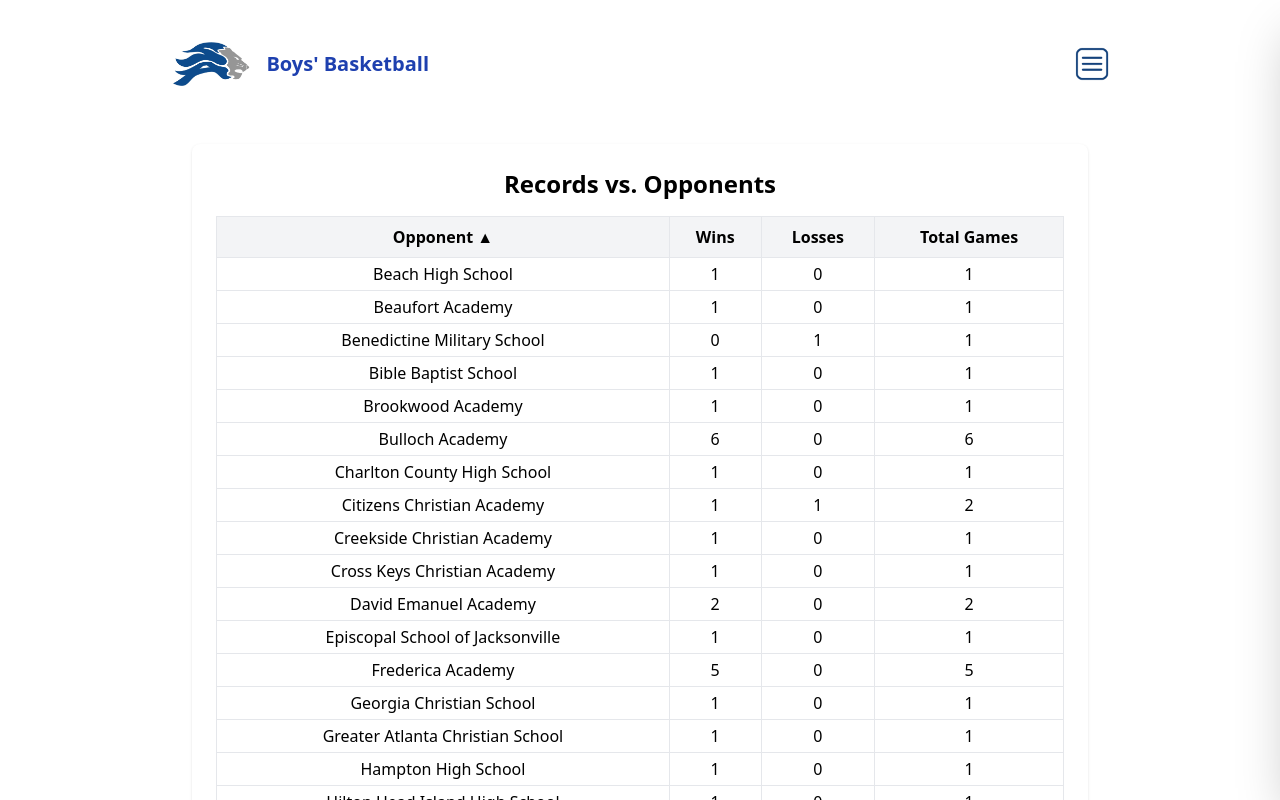
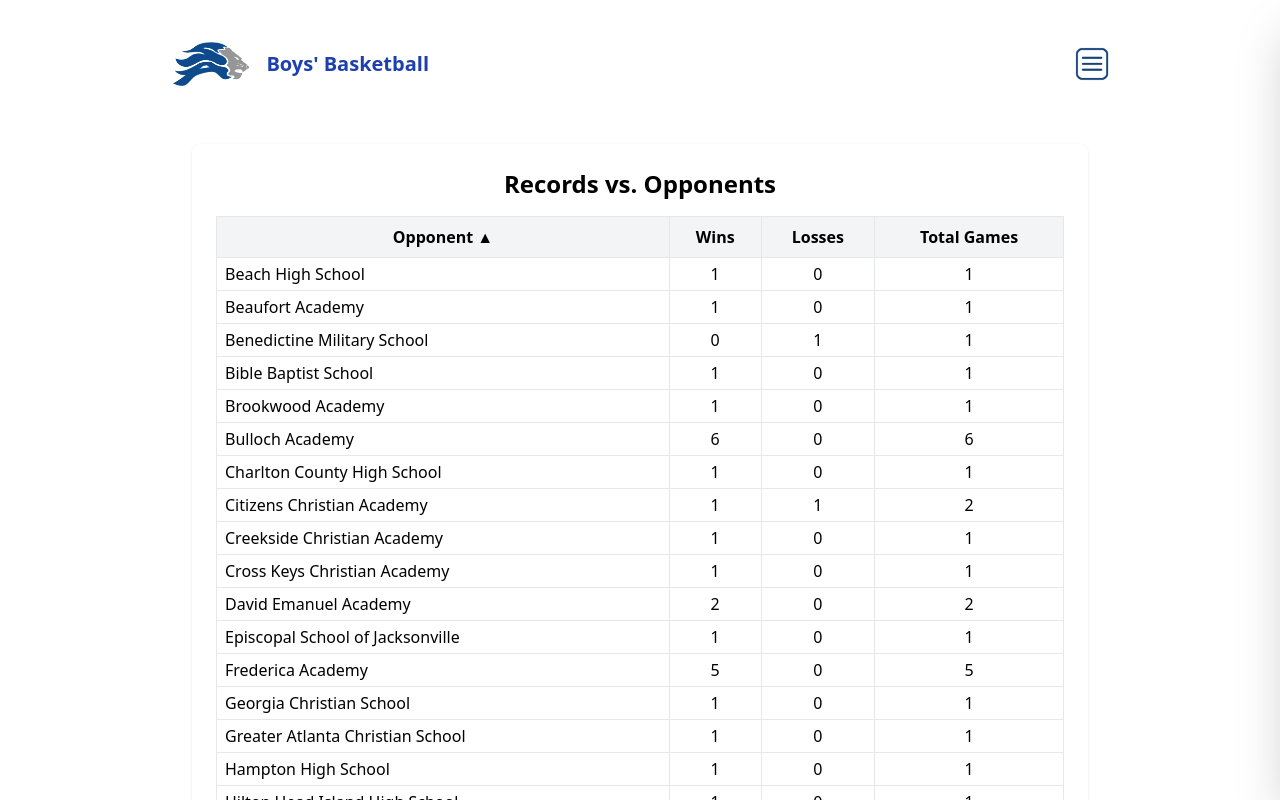
Before and after one commit to newonda1/st-andrews-basketball, a React (Vite) app: page /records/opponents in a window 1280 px wide. Shown: the top 800 px of the page. Built offline with nearby package versions, Linux system fonts and the light colour scheme.

Commit message:
Update RecordsVsOpponents.jsx

```diff
--- a/src/pages/RecordsVsOpponents.jsx
+++ b/src/pages/RecordsVsOpponents.jsx
@@ -5,6 +5,7 @@ function RecordsVsOpponents() {
   const [opponentRecords, setOpponentRecords] = useState({});
   const [sortField, setSortField] = useState("Opponent");
   const [sortDirection, setSortDirection] = useState("asc");
+  const [expandedOpponent, setExpandedOpponent] = useState(null);
 
   useEffect(() => {
     fetch("/data/games.json")
@@ -38,6 +39,10 @@ function RecordsVsOpponents() {
       setSortField(field);
       setSortDirection("asc");
     }
+  };
+
+  const toggleOpponent = (opponent) => {
+    setExpandedOpponent(expandedOpponent === opponent ? null : opponent);
   };
 
   const sortedOpponents = Object.entries(opponentRecords).sort((a, b) => {
@@ -74,44 +79,46 @@ function RecordsVsOpponents() {
         <table className="w-full text-xs sm:text-sm md:text-base text-center border">
           <thead>
             <tr className="bg-gray-100">
-              <th
-                className="border p-2 cursor-pointer"
-                onClick={() => handleSort("Opponent")}
-              >
-                Opponent{" "}
-                {sortField === "Opponent" && (sortDirection === "asc" ? "▲" : "▼")}
+              <th className="border p-2 cursor-pointer" onClick={() => handleSort("Opponent")}>
+                Opponent {sortField === "Opponent" && (sortDirection === "asc" ? "▲" : "▼")}
               </th>
-              <th
-                className="border p-2 cursor-pointer"
-                onClick={() => handleSort("Wins")}
-              >
-                Wins {sortField === "Wins" && (sortDirection === "asc" ? "▲" : "▼")}
-              </th>
-              <th
-                className="border p-2 cursor-pointer"
-                onClick={() => handleSort("Losses")}
-              >
-                Losses{" "}
-                {sortField === "Losses" && (sortDirection === "asc" ? "▲" : "▼")}
-              </th>
-              <th
-                className="border p-2 cursor-pointer"
-                onClick={() => handleSort("Total")}
-              >
-                Total Games{" "}
-                {sortField === "Total" && (sortDirection === "asc" ? "▲" : "▼")}
-              </th>
+              <th className="border p-2 cursor-pointer" onClick={() => handleSort("Wins")}>Wins {sortField === "Wins" && (sortDirection === "asc" ? "▲" : "▼")}</th>
+              <th className="border p-2 cursor-pointer" onClick={() => handleSort("Losses")}>Losses {sortField === "Losses" && (sortDirection === "asc" ? "▲" : "▼")}</th>
+              <th className="border p-2 cursor-pointer" onClick={() => handleSort("Total")}>Total Games {sortField === "Total" && (sortDirection === "asc" ? "▲" : "▼")}</th>
             </tr>
           </thead>
           <tbody>
-            {sortedOpponents.map(([opponent, record], idx) => (
-              <tr key={idx} className="hover:bg-gray-50">
-                <td className="border px-2 py-1">{opponent}</td>
-                <td className="border px-2 py-1">{record.wins}</td>
-                <td className="border px-2 py-1">{record.losses}</td>
-                <td className="border px-2 py-1">{record.wins + record.losses}</td>
-              </tr>
-            ))}
+            {sortedOpponents.map(([opponent, record], idx) => {
+              const isExpanded = expandedOpponent === opponent;
+              const gamesAgainst = games.filter((g) => g.Opponent === opponent);
+
+              return (
+                <React.Fragment key={idx}>
+                  <tr
+                    className="hover:bg-gray-50 cursor-pointer"
+                    onClick={() => toggleOpponent(opponent)}
+                  >
+                    <td className="border px-2 py-1 font-medium text-left">{opponent}</td>
+                    <td className="border px-2 py-1">{record.wins}</td>
+                    <td className="border px-2 py-1">{record.losses}</td>
+                    <td className="border px-2 py-1">{record.wins + record.losses}</td>
+                  </tr>
+                  {isExpanded && (
+                    <tr>
+                      <td colSpan="4" className="bg-gray-50 text-left px-4 py-2">
+                        <ul className="space-y-1">
+                          {gamesAgainst.map((game, i) => (
+                            <li key={i} className="text-sm">
+                              {new Date(game.Date).toLocaleDateString()} — {game.Result} {game.TeamScore}-{game.OpponentScore} @ {game.LocationType}
+                            </li>
+                          ))}
+                        </ul>
+                      </td>
+                    </tr>
+                  )}
+                </React.Fragment>
+              );
+            })}
           </tbody>
         </table>
       </div>
```
